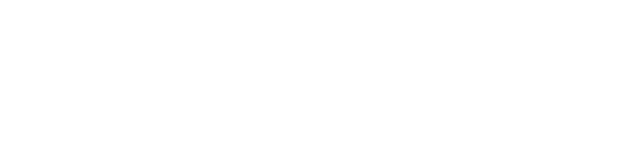
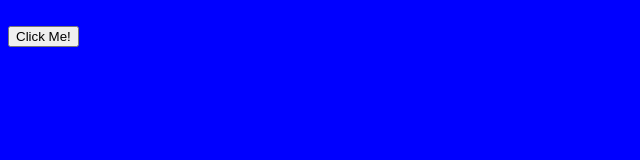
Before and after one commit to Syncingoutt/Proverb_generator, a plain HTML site: page index.html in a window 1280 px wide. Shown: the whole page, without its empty margins (0-640 px from the left). Drawn offline with Linux system fonts and the light colour scheme.

Commit message:
fixed css

```diff
--- a/css/style.css
+++ b/css/style.css
@@ -0,0 +1,3 @@
+body {
+    background-color: blue;
+}
--- a/index.html
+++ b/index.html
@@ -4,9 +4,11 @@
     <meta charset="UTF-8">
     <meta name="viewport" content="width=device-width, initial-scale=1.0">
     <title>Document</title>
-    <link rel="stylesheet" href="/css/style.css">
+    <link rel="stylesheet" href="./css/style.css">
 </head>
 <body>
     <div><img src="sdassaaaaaaaaaaaaaaaad" alt=""></div>
+    <div><button type="button">Click Me!</button>
+    </div>
 </body>
 </html>
```
